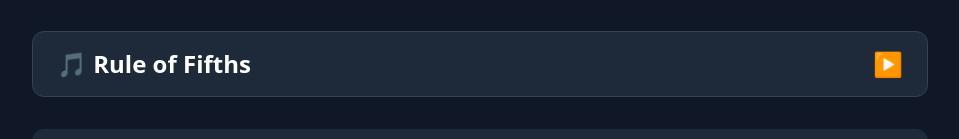
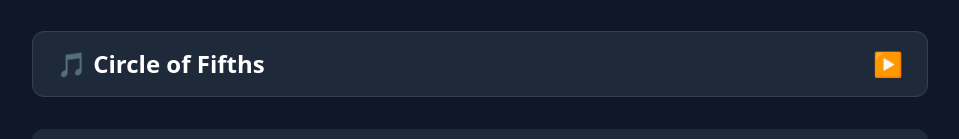
Before and after one commit to starspacegroup/trill-symbiont, a SvelteKit app: page / in a window 1280 px wide. Shown: the part 599-738 px from the top of the page, without its empty margins (160-1119 px from the left). Built offline with nearby package versions, Linux system fonts and the light colour scheme.

Commit message:
text copy change

```diff
--- a/src/routes/+page.svelte
+++ b/src/routes/+page.svelte
@@ -242,7 +242,7 @@
 					on:click={toggleCircleOfFifths}
 					class="hover:bg-gray-750 flex w-full items-center justify-between rounded-t-xl px-6 py-4 transition-colors"
 				>
-					<h2 class="text-2xl font-bold text-white">🎵 Rule of Fifths</h2>
+					<h2 class="text-2xl font-bold text-white">🎵 Circle of Fifths</h2>
 					<span class="text-2xl text-gray-400">{showCircleOfFifths ? '▼' : '▶'}</span>
 				</button>
 
```
